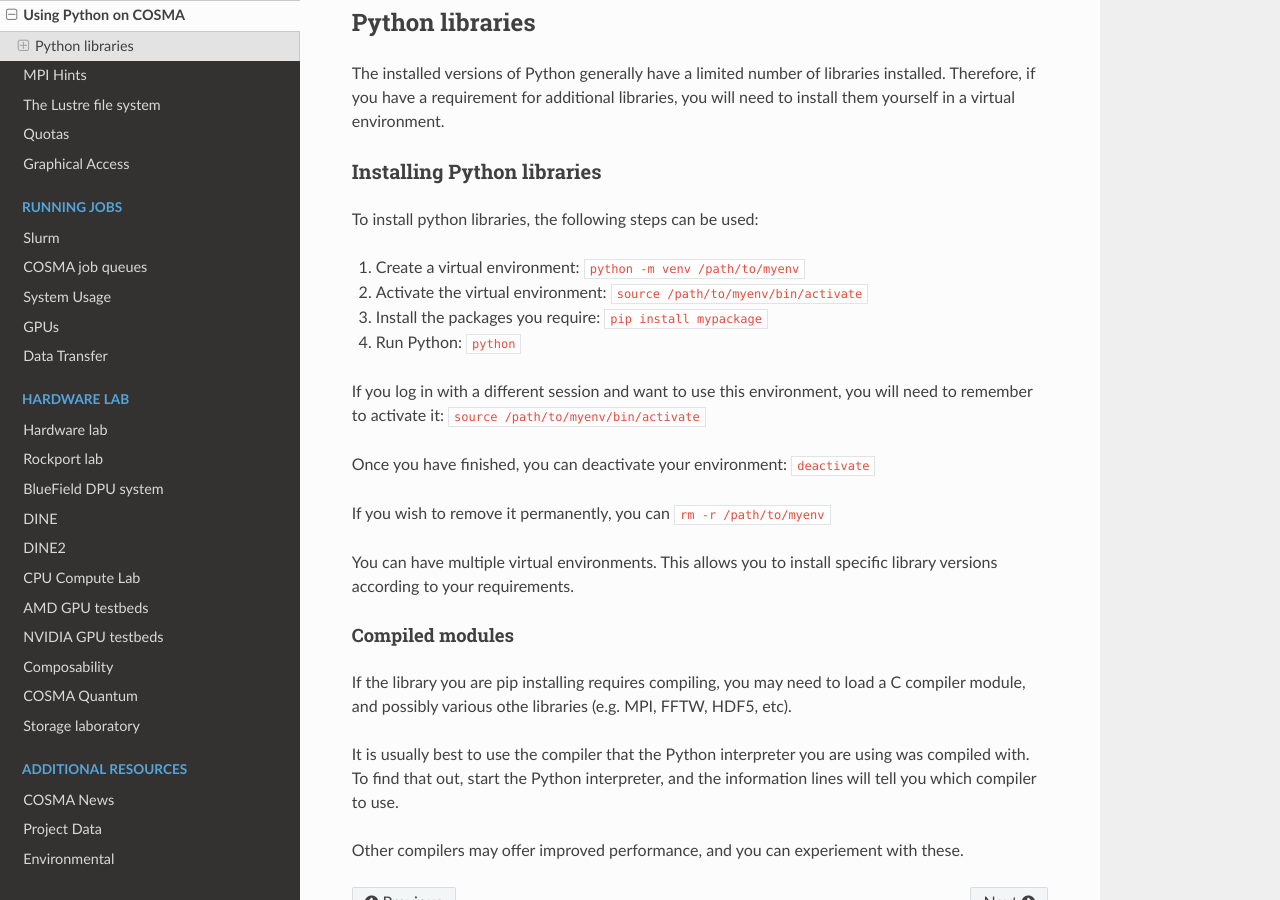
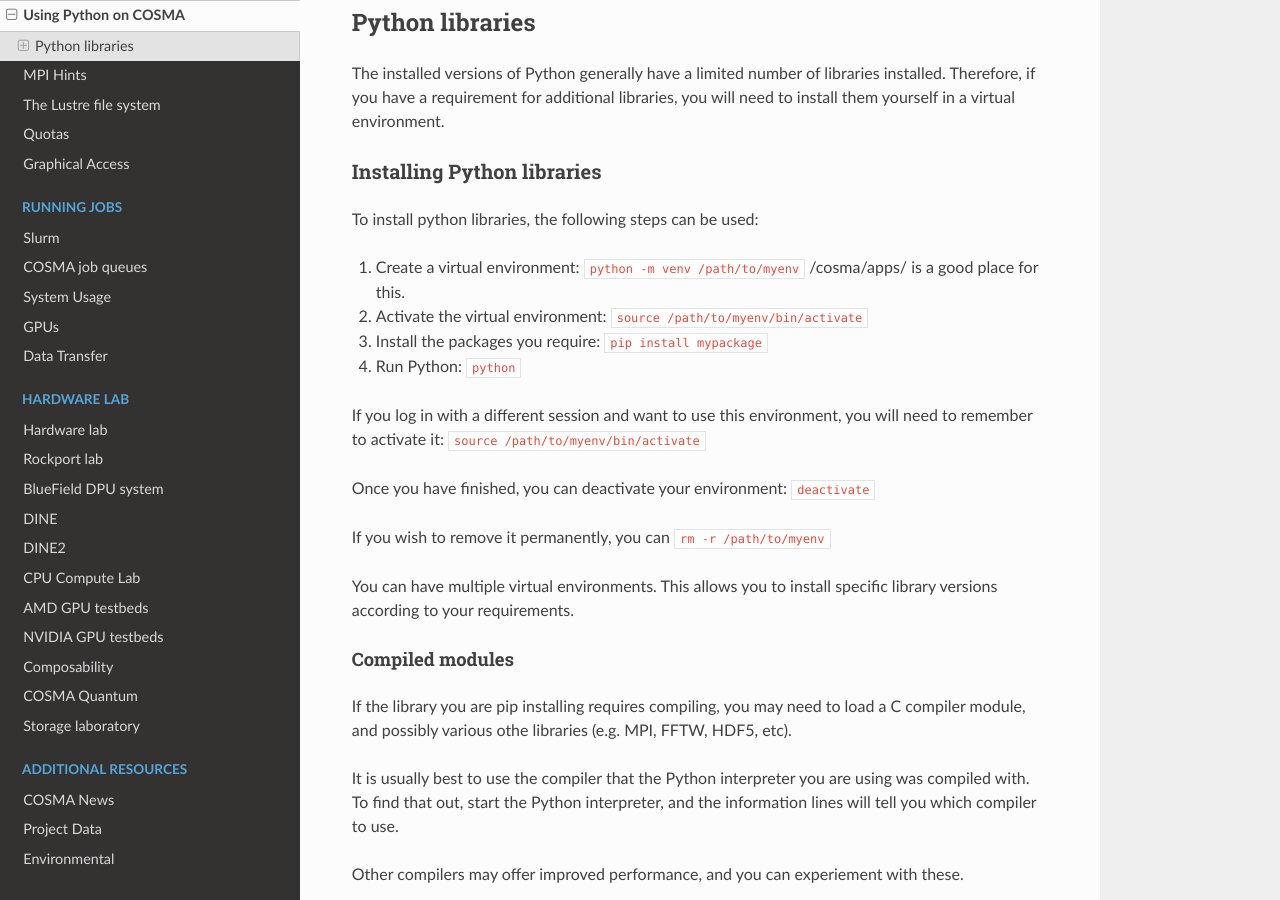
Before and after one commit to agb32/cosmadoc, a Sphinx documentation site: the page built from docs/source/python.md, in a window 1280 px wide and 900 px high, scrolled down 325 px. Built offline with Sphinx 7.4.7 and the Read the Docs theme 2.0.0, drawn with Linux system fonts in a browser that asks for light colours.

Commit message:
added apps dir suggestion

```diff
--- a/docs/source/python.md
+++ b/docs/source/python.md
@@ -12,7 +12,7 @@ The installed versions of Python generally have a limited number of libraries in
 
 To install python libraries, the following steps can be used:
 
-1. Create a virtual environment: `python -m venv /path/to/myenv`
+1. Create a virtual environment: `python -m venv /path/to/myenv`  /cosma/apps/ is a good place for this.
 2. Activate the virtual environment: `source /path/to/myenv/bin/activate`
 3. Install the packages you require: `pip install mypackage`
 4. Run Python: `python`
```
